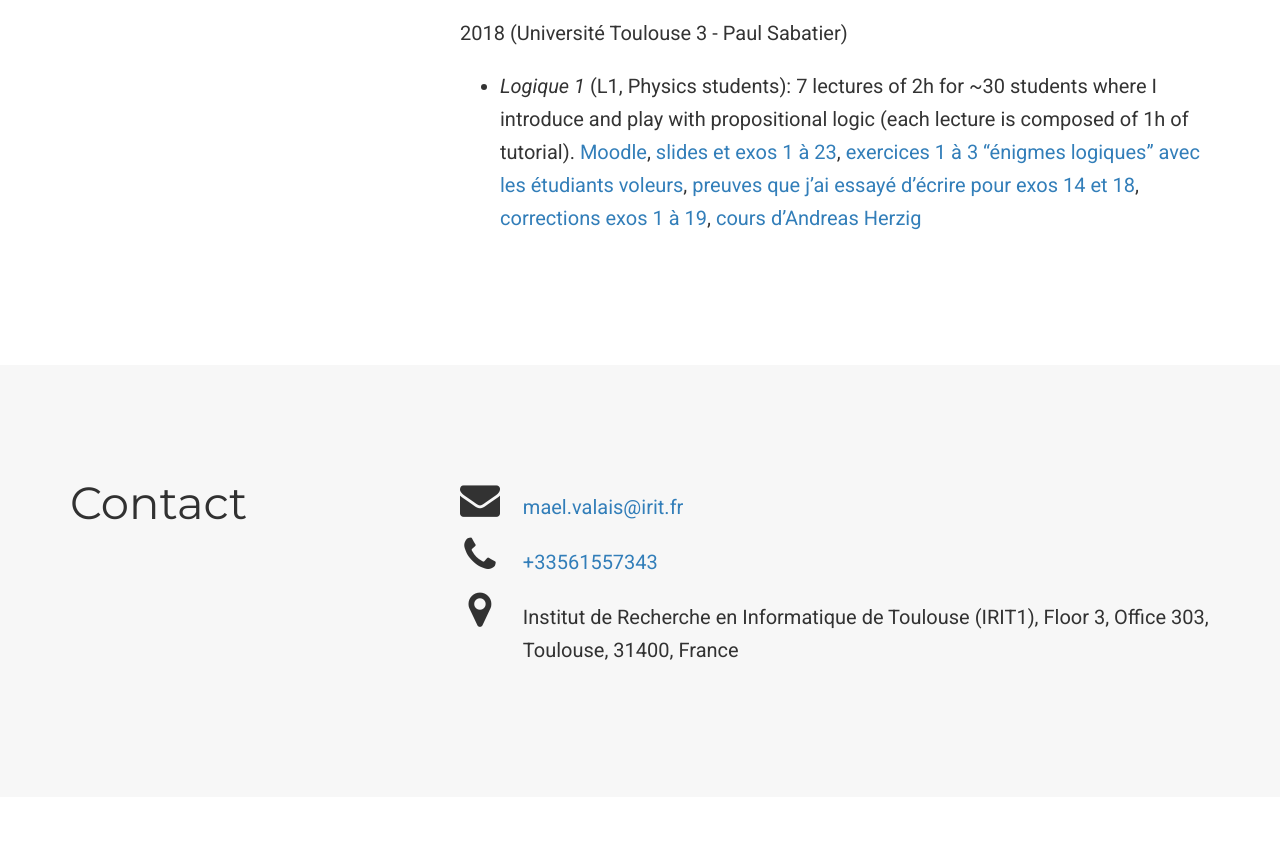
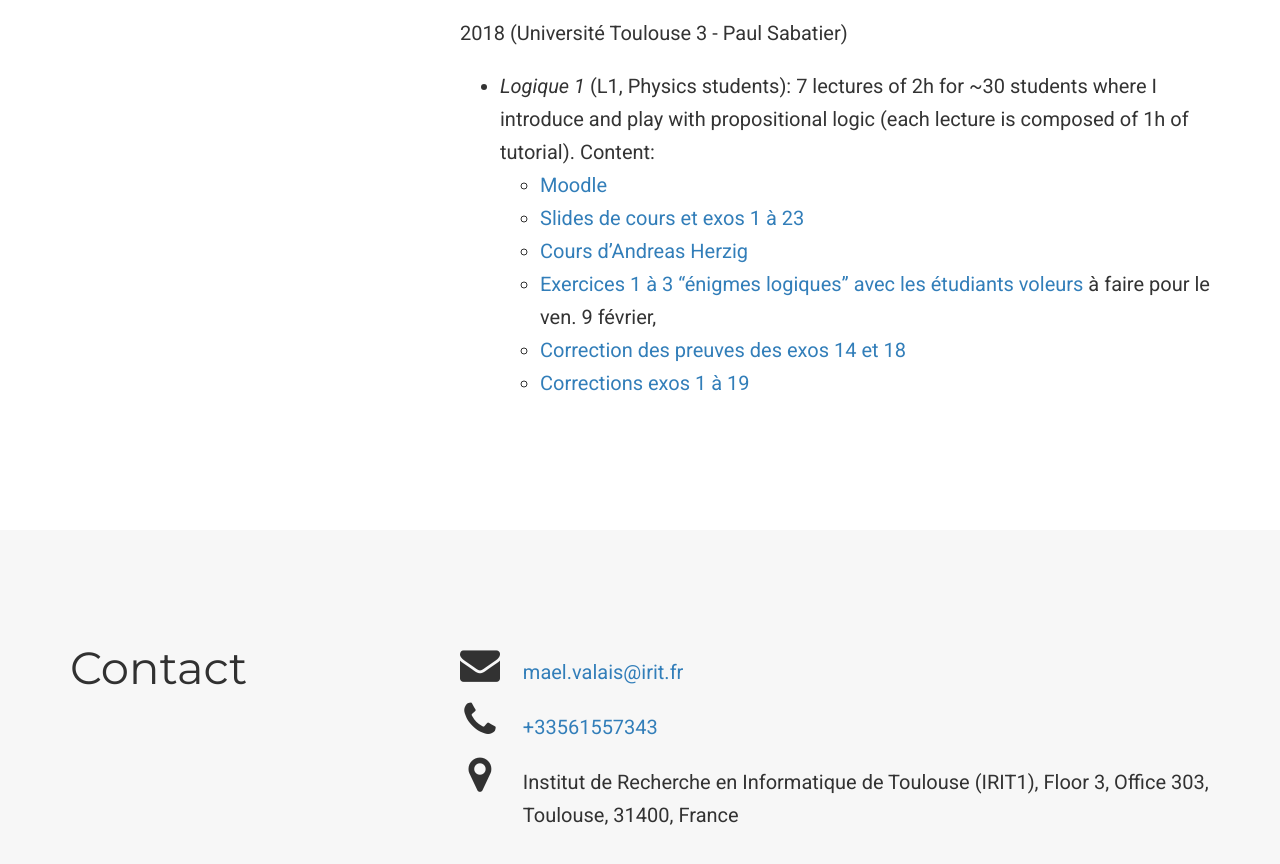
Before and after one commit to maelvalais/maelvalais.github.io, a plain HTML site: page index.html in a window 1280 px wide. Shown: the part 5737-6601 px from the top of the page. Drawn offline with nearby package versions, Linux system fonts and the light colour scheme; some packages are replaced by stand-ins of ours; some icons are missing.

Commit message:
update on Mar fév  6 17:57:45 CET 2018

```diff
--- a/index.html
+++ b/index.html
@@ -883,10 +883,16 @@ well as global optimization. Total: 12h.</li>
 <ul>
 <li><em>Logique 1</em> (L1, Physics students): 7 lectures of 2h for ~30 students
 where I introduce and play with propositional logic (each lecture is
-composed of 1h of tutorial). <a href="http://moodle.univ-tlse3.fr/course/view.php?id=2830" target="_blank">Moodle</a>,
-<a href="https://cloud.irit.fr/index.php/s/emqXmBZtoUW5kVT" target="_blank">slides et exos 1 à 23</a>,
-<a href="https://cloud.irit.fr/index.php/s/HU4oQU8VZqX4IRv" target="_blank">exercices 1 à 3 &ldquo;énigmes logiques&rdquo; avec les étudiants voleurs</a>, <a href="https://cloud.irit.fr/index.php/s/FA42VbGi7w8CSK9" target="_blank">preuves que j&rsquo;ai essayé d&rsquo;écrire pour exos 14 et 18</a>, <a href="https://cloud.irit.fr/index.php/s/Xp7r8XeoEfcEX0k" target="_blank">corrections exos 1 à 19</a>,
-<a href="https://www.irit.fr/~Andreas.Herzig/C" target="_blank">cours d&rsquo;Andreas Herzig</a></li>
+composed of 1h of tutorial). Content:
+
+<ul>
+<li><a href="http://moodle.univ-tlse3.fr/course/view.php?id=2830" target="_blank">Moodle</a></li>
+<li><a href="https://cloud.irit.fr/index.php/s/emqXmBZtoUW5kVT" target="_blank">Slides de cours et exos 1 à 23</a></li>
+<li><a href="https://www.irit.fr/~Andreas.Herzig/C" target="_blank">Cours d&rsquo;Andreas Herzig</a></li>
+<li><a href="https://cloud.irit.fr/index.php/s/HU4oQU8VZqX4IRv" target="_blank">Exercices 1 à 3 &ldquo;énigmes logiques&rdquo; avec les étudiants voleurs</a> à faire pour le ven. 9 février,</li>
+<li><a href="https://cloud.irit.fr/index.php/s/FA42VbGi7w8CSK9" target="_blank">Correction des preuves des exos 14 et 18</a></li>
+<li><a href="https://cloud.irit.fr/index.php/s/Xp7r8XeoEfcEX0k" target="_blank">Corrections exos 1 à 19</a></li>
+</ul></li>
 </ul>
 
   </div>
```
